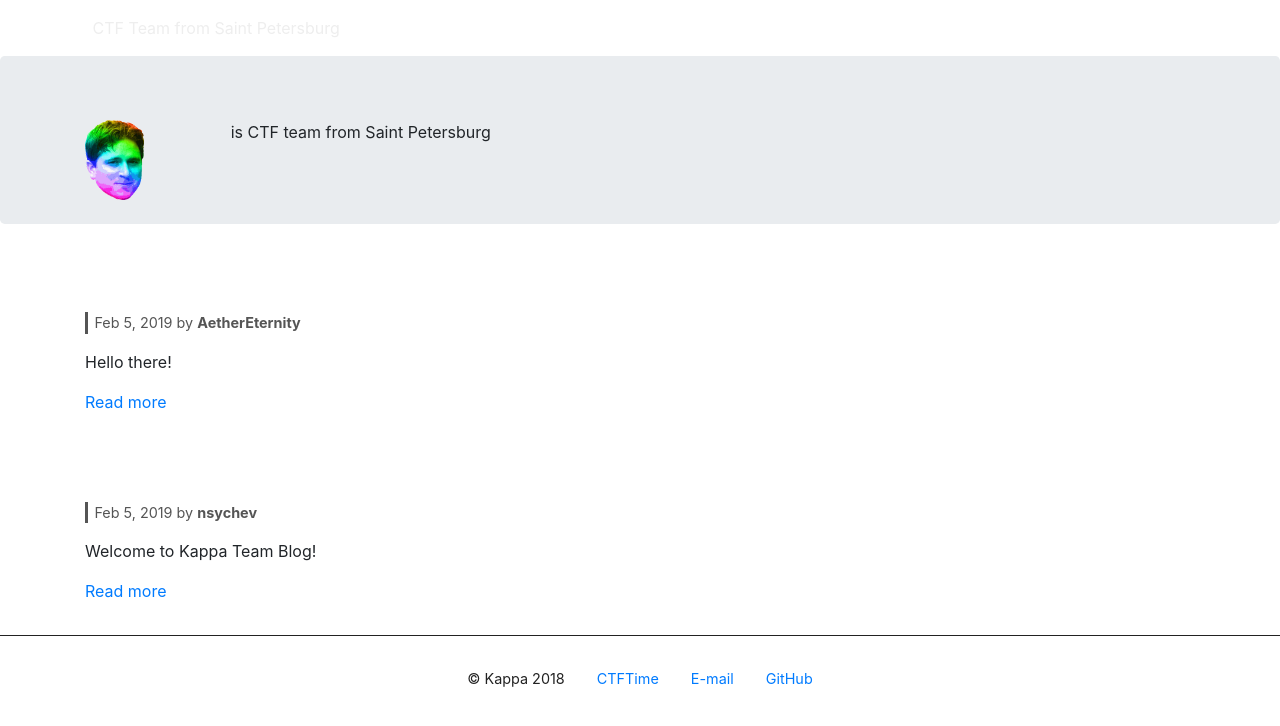
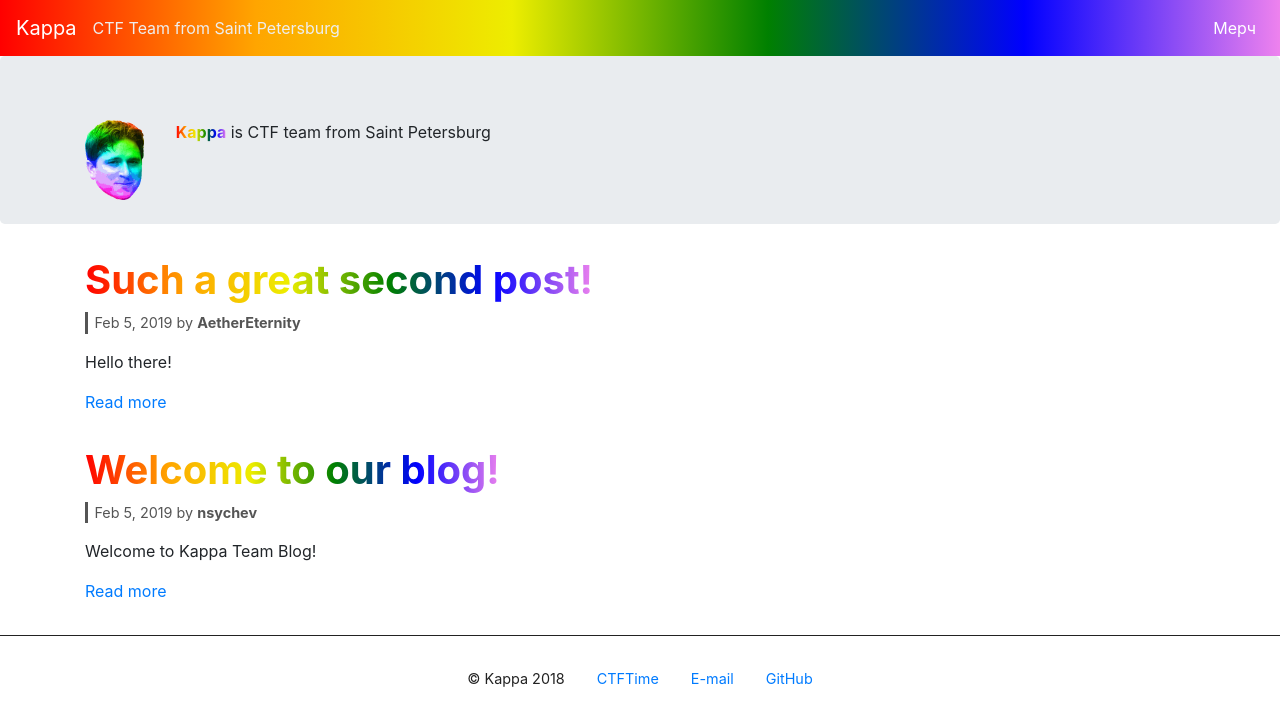
Before and after one commit to kappactf/kappactf.github.io, a Jekyll site: the page built from index.html, in a window 1280 px wide. Shown: the top 726 px of the page. Built offline with Jekyll 4.4.1, drawn with Linux system fonts in a browser that asks for light colours; the list of posts is cut into pages by our own code.

Commit message:
Update kappa-theme.scss

```diff
--- a/_sass/kappa-theme.scss
+++ b/_sass/kappa-theme.scss
@@ -1,6 +1,6 @@
 @import "highlight";
 
-$kappa-gradient: linear-gradient(to right, red, orange , eded00, green, blue, violet);
+$kappa-gradient: linear-gradient(to right, red, orange , #eded00, green, blue, violet);
 
 
 .navbar-rb {
```
